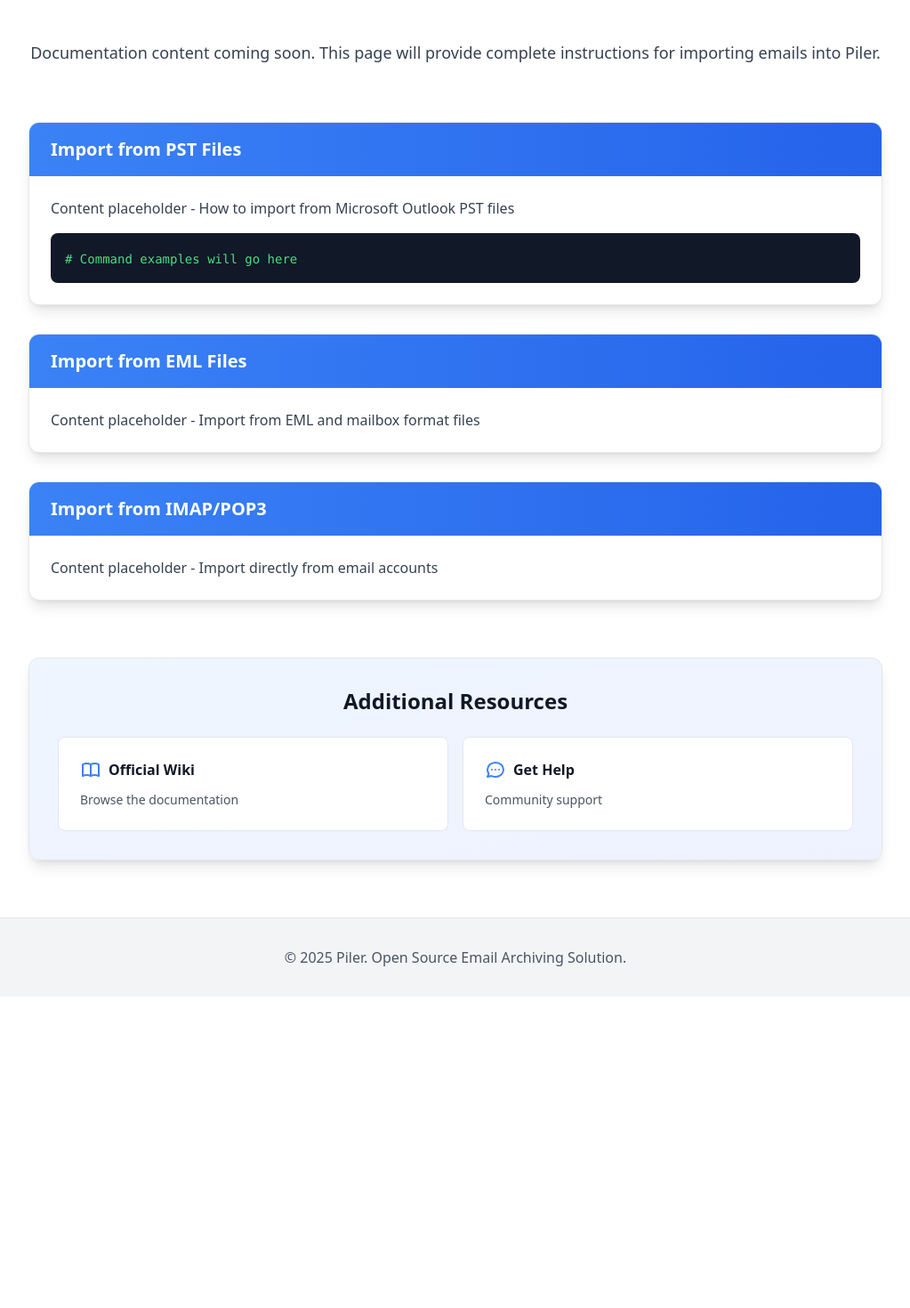
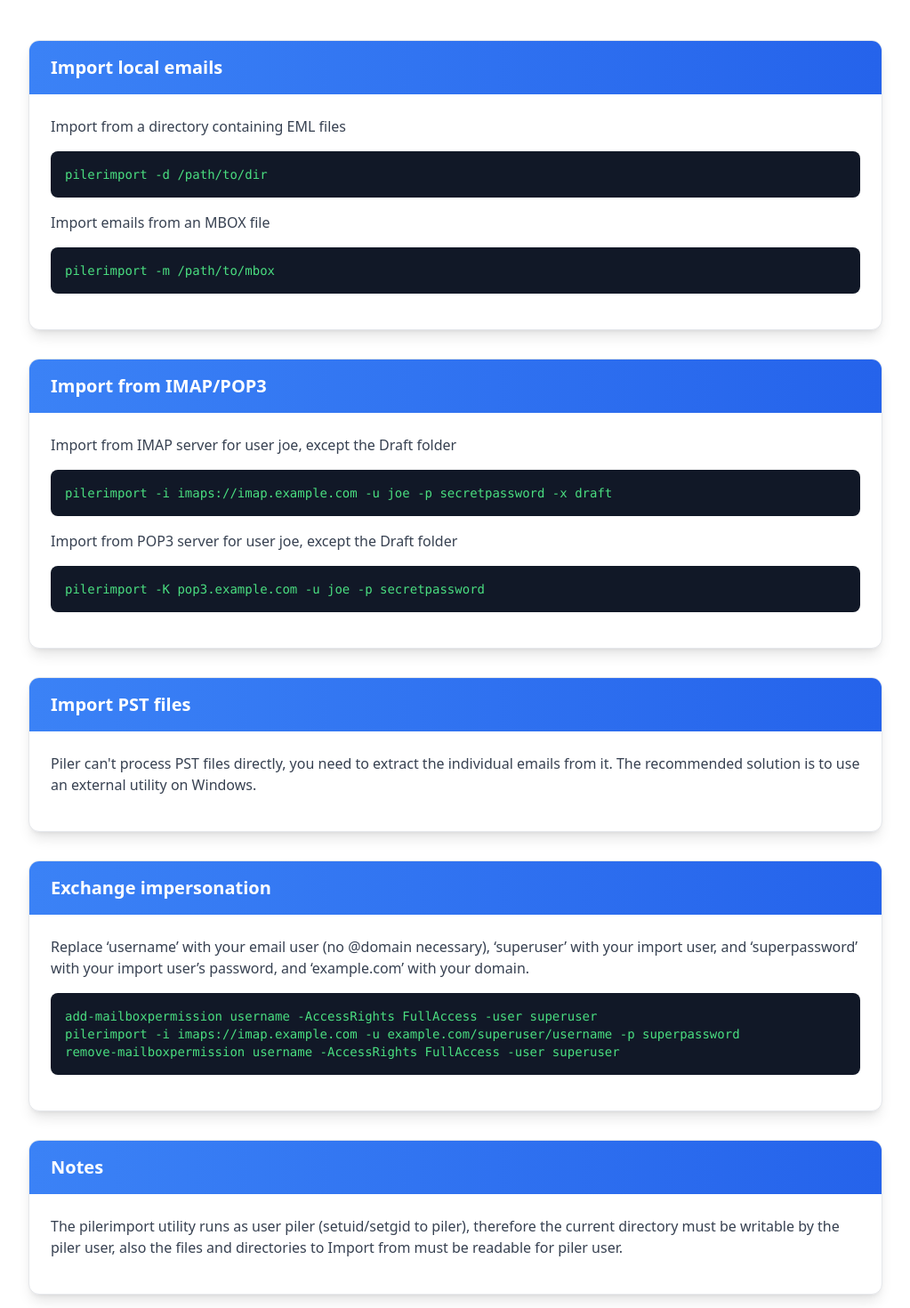
Before and after one commit to jsuto/mailpilerorg-nuxt, a Nuxt app: page /documentation/importing-emails in a window 1280 px wide. Shown: the part 400-1870 px from the top of the page at 89% size, without its empty margins (128-1151 px from the left). Before the commit the page ends 1520 px from the top, so only its background shows below. Built offline with nearby package versions, Linux system fonts and the light colour scheme.

Commit message:
Added import docs
Signed-off-by: Janos SUTO <sj@acts.hu>

```diff
--- a/pages/documentation/importing-emails.vue
+++ b/pages/documentation/importing-emails.vue
@@ -14,7 +14,7 @@
             Importing Emails
           </h1>
           <p class="text-xl text-gray-600 dark:text-gray-300 max-w-3xl mx-auto">
-            Import existing emails into Piler from various sources including PST files, EML files, IMAP, and POP3 accounts.
+            Import existing emails into Piler from various sources including EML or MBOX files, IMAP, and POP3 accounts.
           </p>
         </div>
       </div>
@@ -24,38 +24,29 @@
     <section class="py-16 bg-white dark:bg-gray-900">
       <div class="max-w-5xl mx-auto px-4 sm:px-6 lg:px-8">
 
-        <!-- Introduction -->
-        <div class="mb-16">
-          <div class="prose prose-lg dark:prose-invert max-w-none">
-            <p class="text-lg text-gray-700 dark:text-gray-300 text-center mb-8">
-              Documentation content coming soon. This page will provide complete instructions for importing emails into Piler.
-            </p>
-          </div>
-        </div>
-
         <!-- Placeholder Sections -->
         <div class="space-y-8">
-
-          <!-- Import from PST -->
-          <div class="bg-white dark:bg-gray-800 rounded-xl shadow-lg border border-gray-200 dark:border-gray-700 overflow-hidden">
-            <div class="bg-gradient-to-r from-blue-500 to-blue-600 dark:from-blue-600 dark:to-blue-700 px-6 py-4">
-              <h3 class="text-xl font-bold text-white">Import from PST Files</h3>
-            </div>
-            <div class="p-6">
-              <p class="text-gray-700 dark:text-gray-300 mb-4">Content placeholder - How to import from Microsoft Outlook PST files</p>
-              <div class="bg-gray-900 dark:bg-gray-950 rounded-lg p-4">
-                <code class="text-green-400 text-sm font-mono"># Command examples will go here</code>
-              </div>
-            </div>
-          </div>
 
           <!-- Import from EML -->
           <div class="bg-white dark:bg-gray-800 rounded-xl shadow-lg border border-gray-200 dark:border-gray-700 overflow-hidden">
             <div class="bg-gradient-to-r from-blue-500 to-blue-600 dark:from-blue-600 dark:to-blue-700 px-6 py-4">
-              <h3 class="text-xl font-bold text-white">Import from EML Files</h3>
+              <h3 class="text-xl font-bold text-white">Import local emails</h3>
             </div>
             <div class="p-6">
-              <p class="text-gray-700 dark:text-gray-300">Content placeholder - Import from EML and mailbox format files</p>
+              <p class="text-gray-700 dark:text-gray-300 mb-4">Import from a directory containing EML files</p>
+              <div class="bg-gray-900 dark:bg-gray-950 rounded-lg mb-4 p-4">
+                <code class="text-green-400 text-sm font-mono">
+                  <p>pilerimport -d /path/to/dir</p>
+                </code>
+              </div>
+
+              <p class="text-gray-700 dark:text-gray-300 mb-4">Import emails from an MBOX file</p>
+              <div class="bg-gray-900 dark:bg-gray-950 rounded-lg mb-4 p-4">
+                <code class="text-green-400 text-sm font-mono">
+                  <p>pilerimport -m /path/to/mbox</p>
+                </code>
+              </div>
+
             </div>
           </div>
 
@@ -65,7 +56,56 @@
               <h3 class="text-xl font-bold text-white">Import from IMAP/POP3</h3>
             </div>
             <div class="p-6">
-              <p class="text-gray-700 dark:text-gray-300">Content placeholder - Import directly from email accounts</p>
+              <p class="text-gray-700 dark:text-gray-300 mb-4">Import from IMAP server for user joe, except the Draft folder</p>
+              <div class="bg-gray-900 dark:bg-gray-950 rounded-lg mb-4 p-4">
+                <code class="text-green-400 text-sm font-mono">
+                  <p>pilerimport -i imaps://imap.example.com -u joe -p secretpassword -x draft</p>
+                </code>
+              </div>
+
+              <p class="text-gray-700 dark:text-gray-300 mb-4">Import from POP3 server for user joe, except the Draft folder</p>
+              <div class="bg-gray-900 dark:bg-gray-950 rounded-lg mb-4 p-4">
+                <code class="text-green-400 text-sm font-mono">
+                  <p>pilerimport -K pop3.example.com -u joe -p secretpassword</p>
+                </code>
+              </div>
+            </div>
+          </div>
+
+          <!-- PST -->
+          <div class="bg-white dark:bg-gray-800 rounded-xl shadow-lg border border-gray-200 dark:border-gray-700 overflow-hidden">
+            <div class="bg-gradient-to-r from-blue-500 to-blue-600 dark:from-blue-600 dark:to-blue-700 px-6 py-4">
+              <h3 class="text-xl font-bold text-white">Import PST files</h3>
+            </div>
+            <div class="p-6">
+              <p class="text-gray-700 dark:text-gray-300 mb-4">Piler can't process PST files directly, you need to extract the individual emails from it. The recommended solution is to use an external utility on Windows.</p>
+            </div>
+          </div>
+
+          <div class="bg-white dark:bg-gray-800 rounded-xl shadow-lg border border-gray-200 dark:border-gray-700 overflow-hidden">
+            <div class="bg-gradient-to-r from-blue-500 to-blue-600 dark:from-blue-600 dark:to-blue-700 px-6 py-4">
+              <h3 class="text-xl font-bold text-white">Exchange impersonation</h3>
+            </div>
+            <div class="p-6">
+              <p class="text-gray-700 dark:text-gray-300 mb-4">Replace ‘username’ with your email user (no @domain necessary), ‘superuser’ with your import user, and ‘superpassword’ with your import user’s password, and ‘example.com’ with your domain.</p>
+              <div class="bg-gray-900 dark:bg-gray-950 rounded-lg mb-4 p-4">
+                <code class="text-green-400 text-sm font-mono">
+		  <p>add-mailboxpermission username -AccessRights FullAccess -user superuser</p>
+		  <p>pilerimport -i imaps://imap.example.com -u example.com/superuser/username -p superpassword</p>
+		  <p>remove-mailboxpermission username -AccessRights FullAccess -user superuser</p>
+                </code>
+              </div>
+
+            </div>
+          </div>
+
+	  <!-- Notes -->
+          <div class="bg-white dark:bg-gray-800 rounded-xl shadow-lg border border-gray-200 dark:border-gray-700 overflow-hidden">
+            <div class="bg-gradient-to-r from-blue-500 to-blue-600 dark:from-blue-600 dark:to-blue-700 px-6 py-4">
+              <h3 class="text-xl font-bold text-white">Notes</h3>
+            </div>
+            <div class="p-6">
+              <p class="text-gray-700 dark:text-gray-300 mb-4">The pilerimport utility runs as user piler (setuid/setgid to piler), therefore the current directory must be writable by the piler user, also the files and directories to Import from must be readable for piler user.</p>
             </div>
           </div>
 
@@ -77,15 +117,6 @@
             Additional Resources
           </h3>
           <div class="grid md:grid-cols-2 gap-4">
-            <a href="https://www.mailpiler.org/wiki/" target="_blank" rel="noopener noreferrer" class="block bg-white dark:bg-gray-800 rounded-lg p-6 hover:shadow-md transition-shadow border border-gray-200 dark:border-gray-700">
-              <div class="flex items-center mb-3">
-                <svg class="h-6 w-6 text-primary-light dark:text-primary-dark mr-2" fill="none" viewBox="0 0 24 24" stroke="currentColor">
-                  <path stroke-linecap="round" stroke-linejoin="round" stroke-width="2" d="M12 6.253v13m0-13C10.832 5.477 9.246 5 7.5 5S4.168 5.477 3 6.253v13C4.168 18.477 5.754 18 7.5 18s3.332.477 4.5 1.253m0-13C13.168 5.477 14.754 5 16.5 5c1.747 0 3.332.477 4.5 1.253v13C19.832 18.477 18.247 18 16.5 18c-1.746 0-3.332.477-4.5 1.253" />
-                </svg>
-                <span class="font-semibold text-gray-900 dark:text-white">Official Wiki</span>
-              </div>
-              <p class="text-sm text-gray-600 dark:text-gray-400">Browse the documentation</p>
-            </a>
             <a href="https://github.com/jsuto/piler/issues" target="_blank" rel="noopener noreferrer" class="block bg-white dark:bg-gray-800 rounded-lg p-6 hover:shadow-md transition-shadow border border-gray-200 dark:border-gray-700">
               <div class="flex items-center mb-3">
                 <svg class="h-6 w-6 text-primary-light dark:text-primary-dark mr-2" fill="none" viewBox="0 0 24 24" stroke="currentColor">
--- a/pages/documentation/index.vue
+++ b/pages/documentation/index.vue
@@ -71,7 +71,7 @@
           <div class="grid md:grid-cols-2 gap-4">
             <DocCard
               title="Importing Emails"
-              description="Import existing emails from various sources including PST files, EML files, IMAP, and POP3 accounts."
+              description="Import existing emails from various sources including EML or MBOX files, IMAP, and POP3 accounts."
               link="/documentation/importing-emails"
               icon="import"
             />
```
